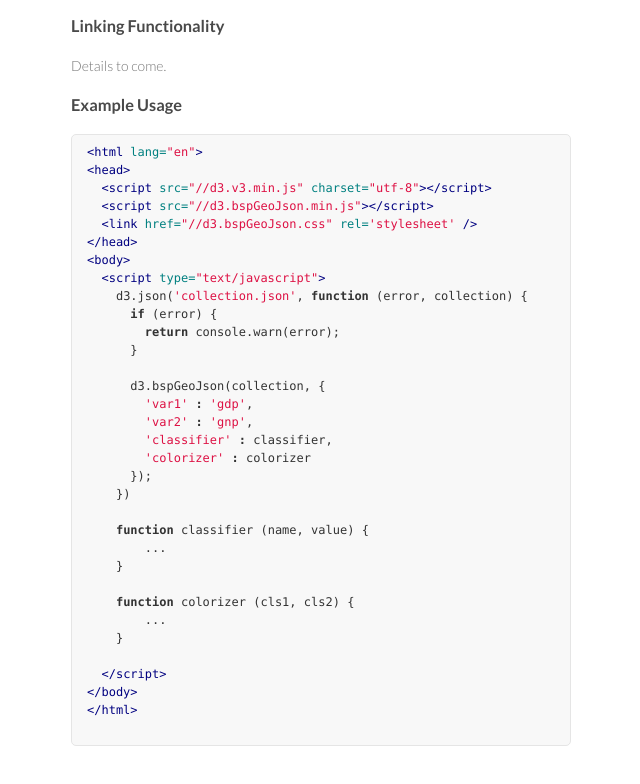
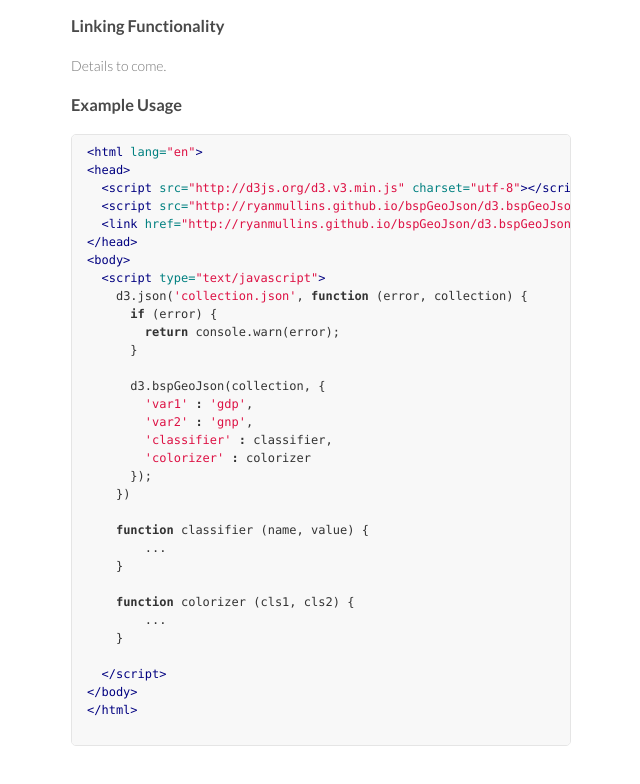
Before and after one commit to RyanMullins/bspGeoJson, a plain HTML site: page index.html in a window 1280 px wide. Shown: the part 1434-2218 px from the top of the page, without its empty margins (499-1139 px from the left). Drawn offline with Linux system fonts and the light colour scheme.

Commit message:
Updted index.html to reference resourcs on GitHub pages after verifying that they were added in the previous commit.

```diff
--- a/index.html
+++ b/index.html
@@ -112,9 +112,9 @@
 <div class="highlight highlight-HTML"><pre>
 <span class="nt">&lt;html</span> <span class="na">lang=</span><span class="s">"en"</span><span class="nt">&gt;</span>
 <span class="nt">&lt;head&gt;</span>
-  <span class="nt">&lt;script </span><span class="na">src=</span><span class="s">"//d3.v3.min.js"</span> <span class="na">charset=</span><span class="s">"utf-8"</span><span class="nt">&gt;&lt;/script&gt;</span>
-  <span class="nt">&lt;script </span><span class="na">src=</span><span class="s">"//d3.bspGeoJson.min.js"</span><span class="nt">&gt;&lt;/script&gt;</span>
-  <span class="nt">&lt;link</span> <span class="na">href=</span><span class="s">"//d3.bspGeoJson.css"</span> <span class="na">rel=</span><span class="s">'stylesheet'</span> <span class="nt">/&gt;</span>
+  <span class="nt">&lt;script </span><span class="na">src=</span><span class="s">"http://d3js.org/d3.v3.min.js"</span> <span class="na">charset=</span><span class="s">"utf-8"</span><span class="nt">&gt;&lt;/script&gt;</span>
+  <span class="nt">&lt;script </span><span class="na">src=</span><span class="s">"http://ryanmullins.github.io/bspGeoJson/d3.bspGeoJson.min.js"</span><span class="nt">&gt;&lt;/script&gt;</span>
+  <span class="nt">&lt;link</span> <span class="na">href=</span><span class="s">"http://ryanmullins.github.io/bspGeoJson/d3.bspGeoJson.css"</span> <span class="na">rel=</span><span class="s">'stylesheet'</span> <span class="nt">/&gt;</span>
 <span class="nt">&lt;/head&gt;</span>
 <span class="nt">&lt;body&gt;</span>
   <span class="nt">&lt;script </span><span class="na">type=</span><span class="s">"text/javascript"</span><span class="nt">&gt;</span>
```
